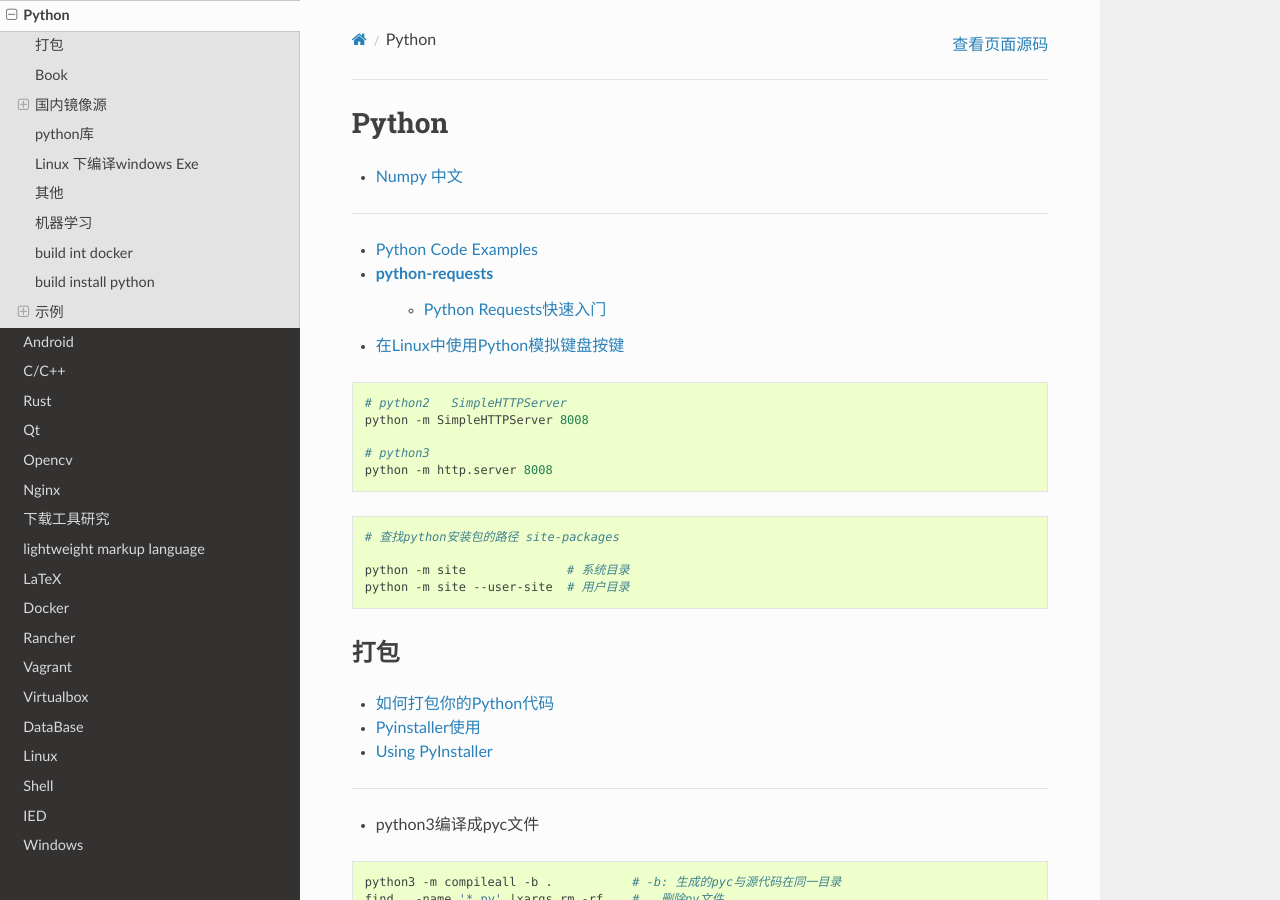
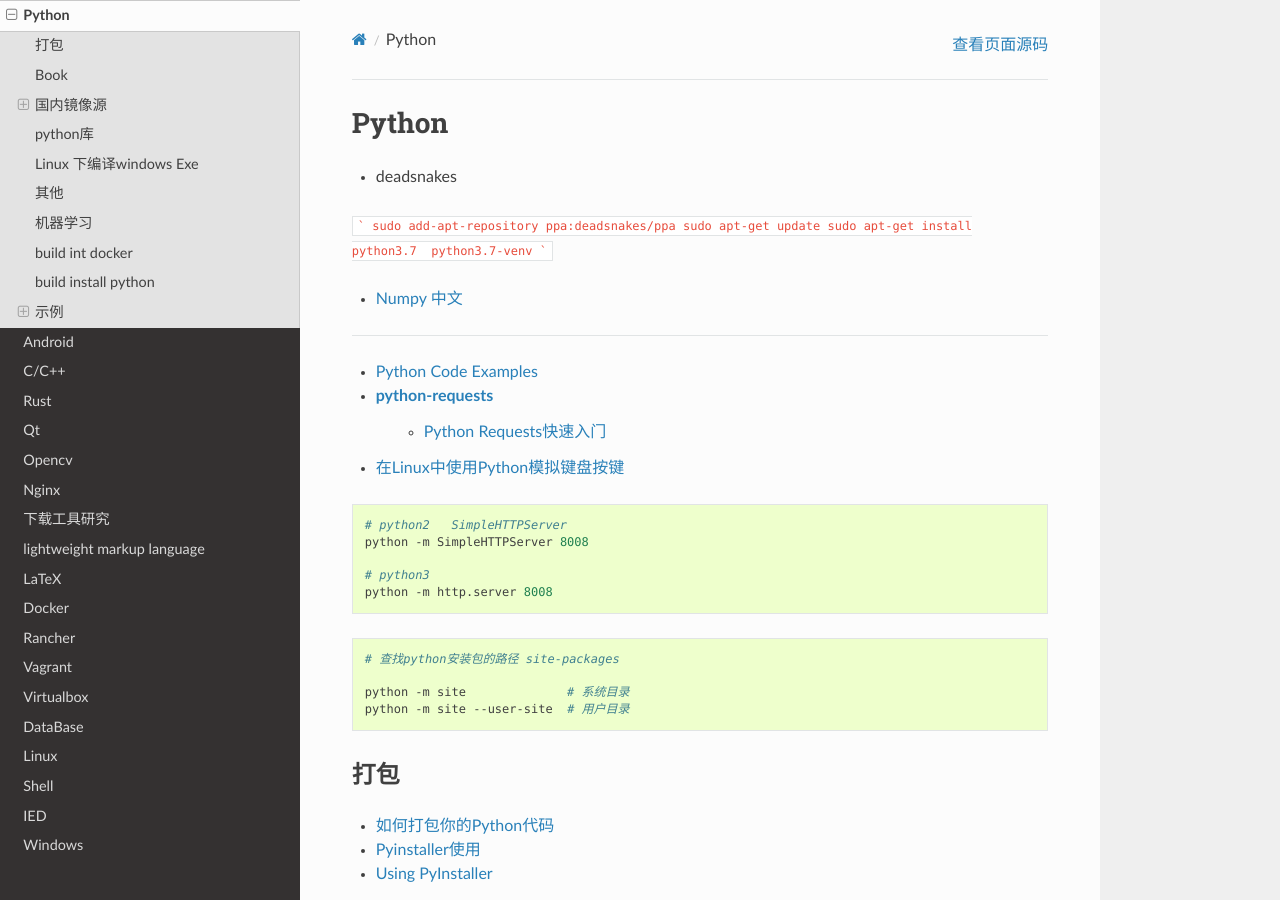
Before and after one commit to my-rds-store/my_space, a Sphinx documentation site: the page built from source/python/index.rst, in a window 1280 px wide and 900 px high. Built offline with Sphinx 7.4.7 and the Read the Docs theme 3.1.0, drawn with Linux system fonts in a browser that asks for light colours.

Commit message:
update ...

````diff
--- a/source/python/index.rst
+++ b/source/python/index.rst
@@ -1,6 +1,14 @@
 ###########
 Python
 ###########
+
+* deadsnakes
+```
+sudo add-apt-repository ppa:deadsnakes/ppa
+sudo apt-get update
+sudo apt-get install python3.7  python3.7-venv
+```
+
 
 * `Numpy 中文 <https://www.numpy.org.cn/about/>`_
 
````
